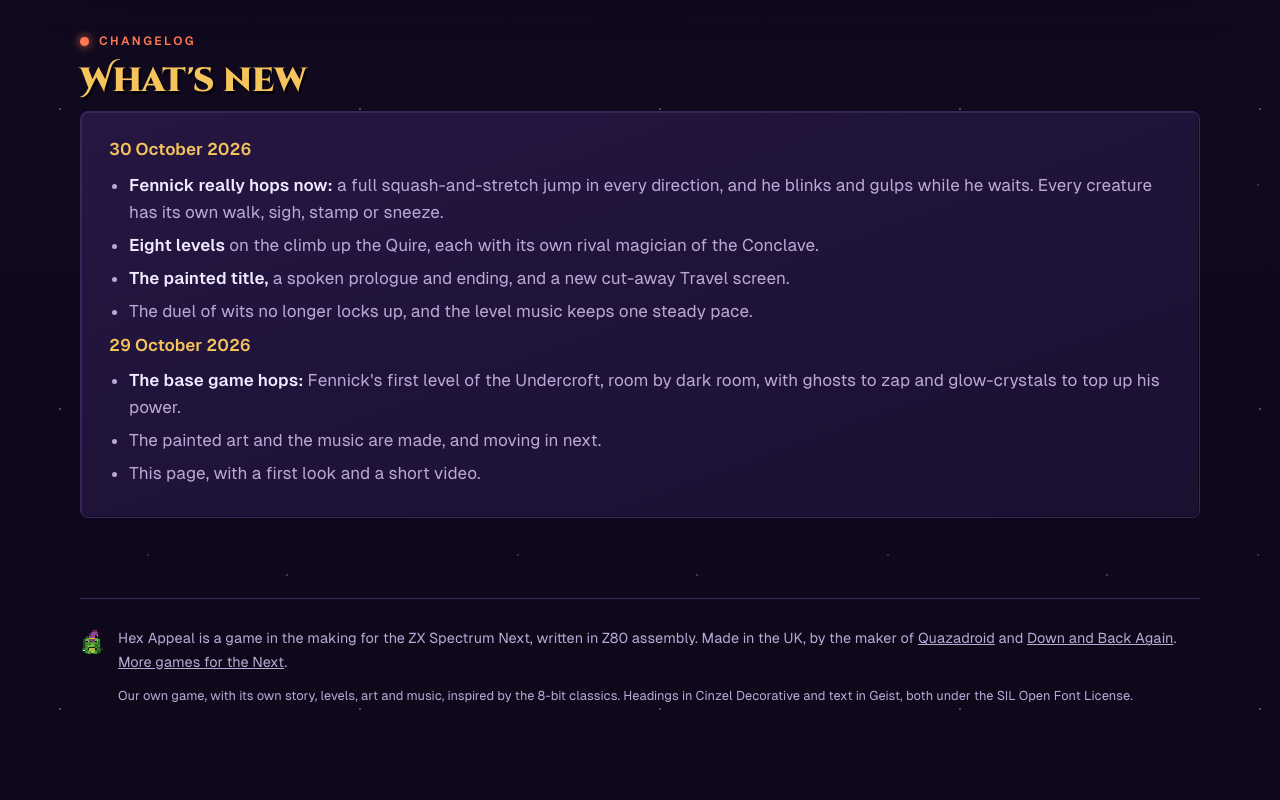
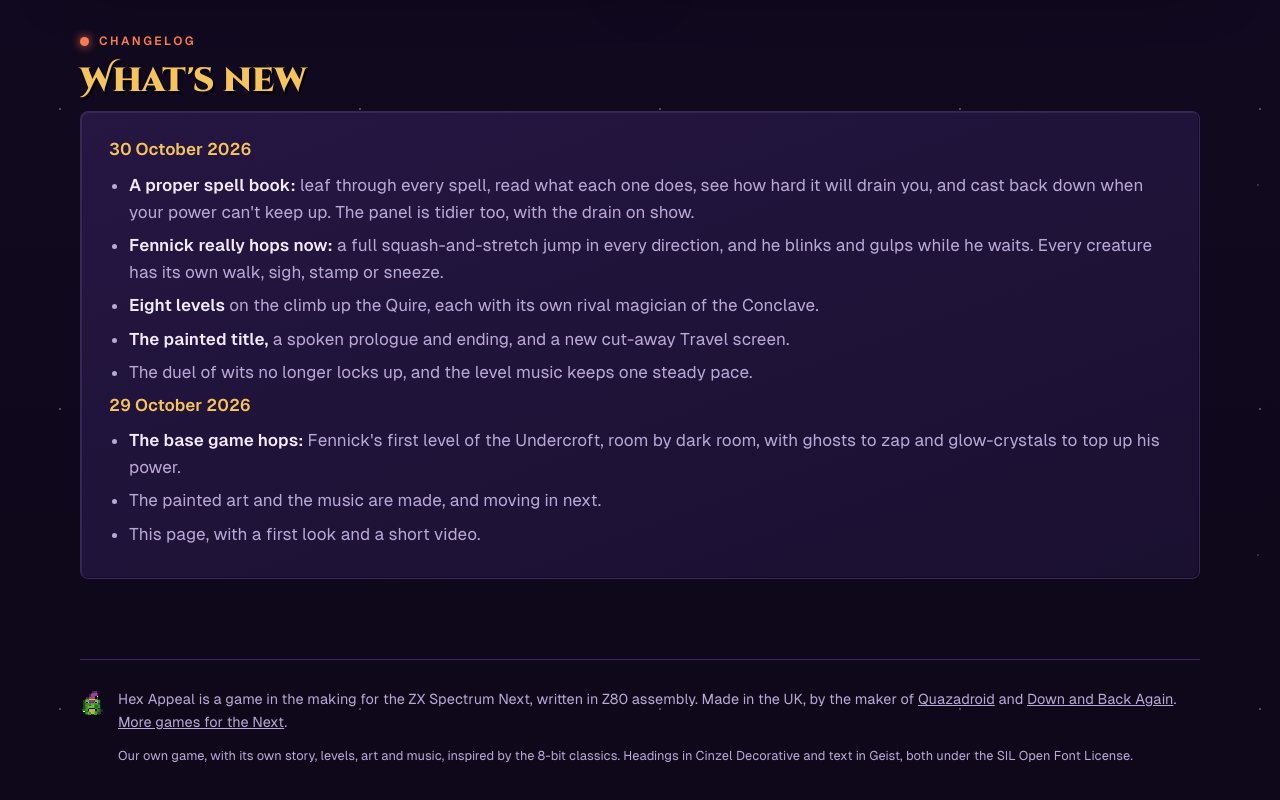
Before and after one commit to mikeynma/hex-appeal, a plain HTML site: page index.html in a window 1280 px wide. Shown: the part 4181-4981 px from the top of the page. Before the commit the page ends 4947 px from the top, so only its background shows below. Drawn offline with Linux system fonts and the light colour scheme.

Commit message:
Site update

```diff
--- a/index.html
+++ b/index.html
@@ -107,6 +107,7 @@
     <article>
       <header><time datetime="2026-10-30">30 October 2026</time><!--new--></header>
       <ul>
+        <li><b>A proper spell book:</b> leaf through every spell, read what each one does, see how hard it will drain you, and cast back down when your power can't keep up. The panel is tidier too, with the drain on show.</li>
         <li><b>Fennick really hops now:</b> a full squash-and-stretch jump in every direction, and he blinks and gulps while he waits. Every creature has its own walk, sigh, stamp or sneeze.</li>
         <li><b>Eight levels</b> on the climb up the Quire, each with its own rival magician of the Conclave.</li>
         <li><b>The painted title,</b> a spoken prologue and ending, and a new cut-away Travel screen.</li>
```
Also changed, not shown: shots/bolt.png, shots/doorway.png, shots/start.png, shots/title.png, 1 other file.
